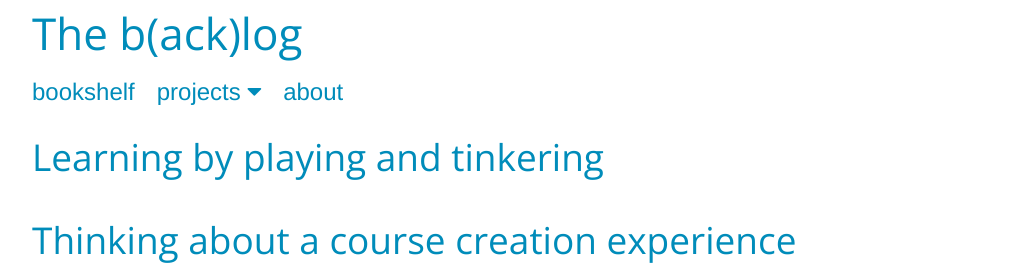
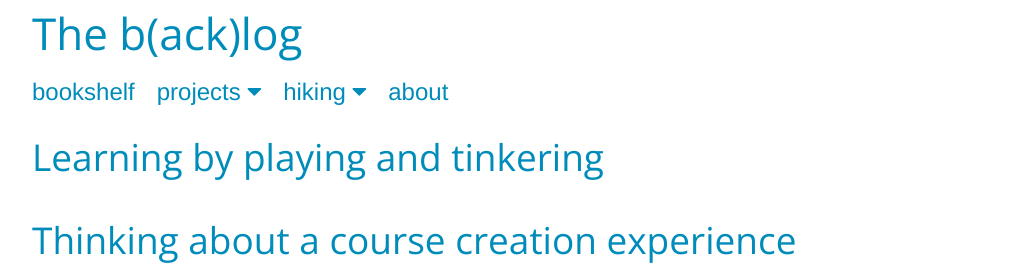
Before and after one commit to dirkcuys/thebacklog, a Jekyll site: the page built from index.html, in a window 1280 px wide and 900 px high. Shown: the top 272 px of the window, without its empty margins (123-1156 px from the left). Built offline with Jekyll 4.4.1, drawn with Linux system fonts in a browser that asks for light colours; nearby versions of some CDN libraries; Markdown is read by kramdown in place of the engine named in the settings.

Commit message:
Add hiking to nav

```diff
--- a/_layouts/default.html
+++ b/_layouts/default.html
@@ -18,6 +18,14 @@
         <li><a href="{{site.baseurl}}/projects/isla-falta/">isla falta</a></li>
       </ul>
     </li>
+    <li>
+      <a href="#" data-dropdown="id-hiking-dropdown" data-options="is_hover:true">hiking <i class="fa fa-caret-down"></i></a>
+      <ul id="id-hiking-dropdown" class="f-dropdown" data-dropdown-content>
+        <li><a href="{{site.baseurl}}/hiking/amatola/">Amatola</a></li>
+        <li><a href="{{site.baseurl}}/hiking/otter-hiking-trail/">The Otter</a></li>
+      </ul>
+    </li>
+
     <li><a href="{{site.baseurl}}/about/">about</a></li>
   </ul>
   </div>
```
